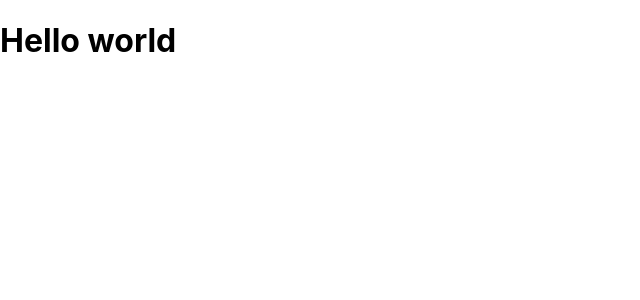
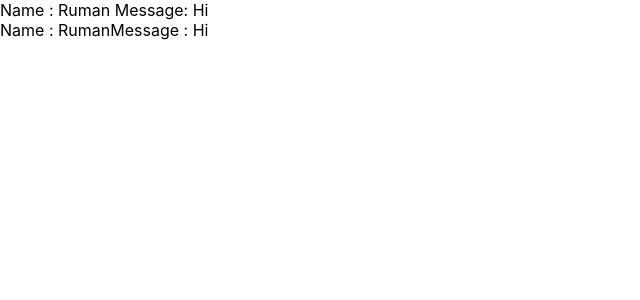
Before and after one commit to RumanBhuiyan/React-Hooks-Notes, a React (Create React App) app: page / in a window 1280 px wide. Shown: the top 300 px of the page, without its empty margins (0-640 px from the left). Built offline with nearby package versions, Linux system fonts and the light colour scheme; the HTML template or start-up script is replaced by a standard one.

Commit message:
add useContext hook

```diff
--- a/src/App.js
+++ b/src/App.js
@@ -1,9 +1,18 @@
 import React  from "react";
+import Context from "./Components/Context";
+
+// step-01 : creating context and exporting it to use it in another file
+export const NameContext =React.createContext()
 
 function App() {
+
   return (
     <div >
-      <h1>Hello world</h1>
+      {/* step-02 sending value to Children Context through provider */}
+      {/* N.B attribute must be named 'value' otherwise it wont work */}
+      <NameContext.Provider value={{name: 'Ruman',message:'Hi'}}>
+        <Context />
+      </NameContext.Provider>
     </div>
   );
 }
--- /dev/null
+++ b/src/Components/Context.js
@@ -0,0 +1,30 @@
+import React,{useContext} from 'react'
+import {NameContext} from '../App'
+
+function Context() {
+    // Process : 02
+    // extracting context value to use it to avoid nesting in render prop patterns below
+    const {name,message} = useContext(NameContext)
+
+    return (
+        <div>
+            {/* Process : 01 */}
+            {/* consuming the value using the render prop patterns */}
+            <NameContext.Consumer>
+               {obj =>
+               <div>
+                   <span>Name : {obj.name}</span>
+                   <span> Message: {obj.message}</span>
+                </div>}
+            </NameContext.Consumer>
+
+            {/* Process : 02 consumers value */}
+            <div>
+                <span>Name : {name}</span>
+                <span>Message : {message}</span>
+            </div>
+        </div>
+    )
+}
+
+export default Context
```
